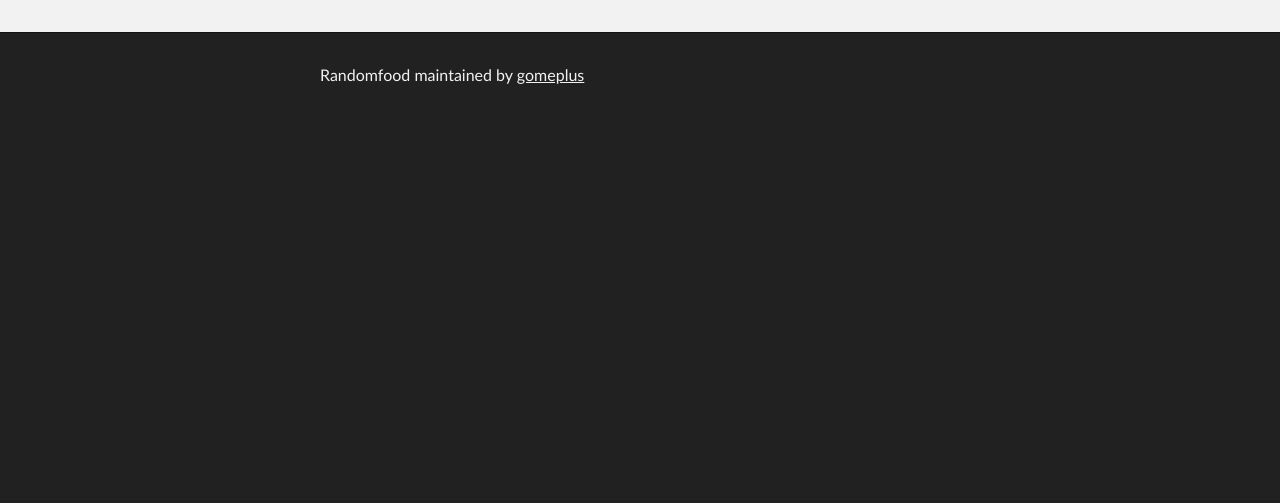
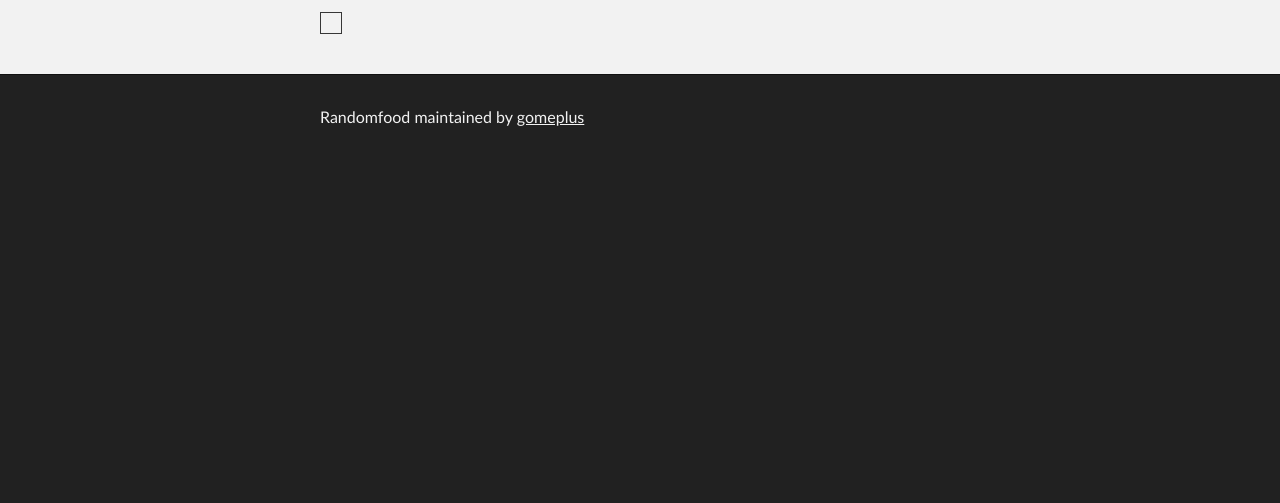
Before and after one commit to gomeplus/randomfood, a plain HTML site: page index.html in a window 1280 px wide. Shown: the part 297-800 px from the top of the page. Drawn offline with Linux system fonts and the light colour scheme.

Commit message:
Update index.html

```diff
--- a/index.html
+++ b/index.html
@@ -35,7 +35,16 @@
 
       <p>
         I'll recommend random food to you.
+        <table>
+          <tr>
+            <td>
+
+            </td>
+          </tr>
+        </table>
       </p>
+
+
 
       </section>
     </div>
```
